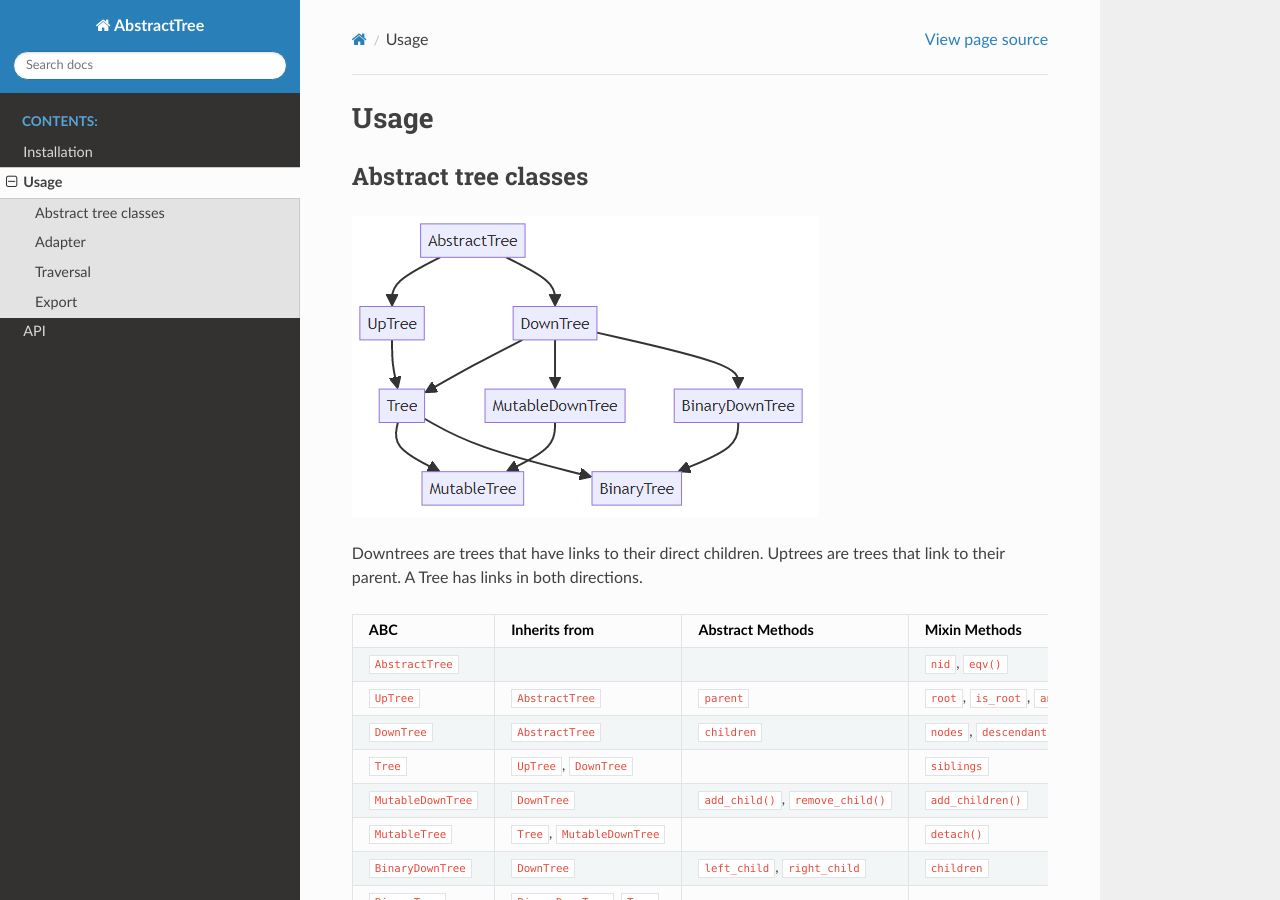
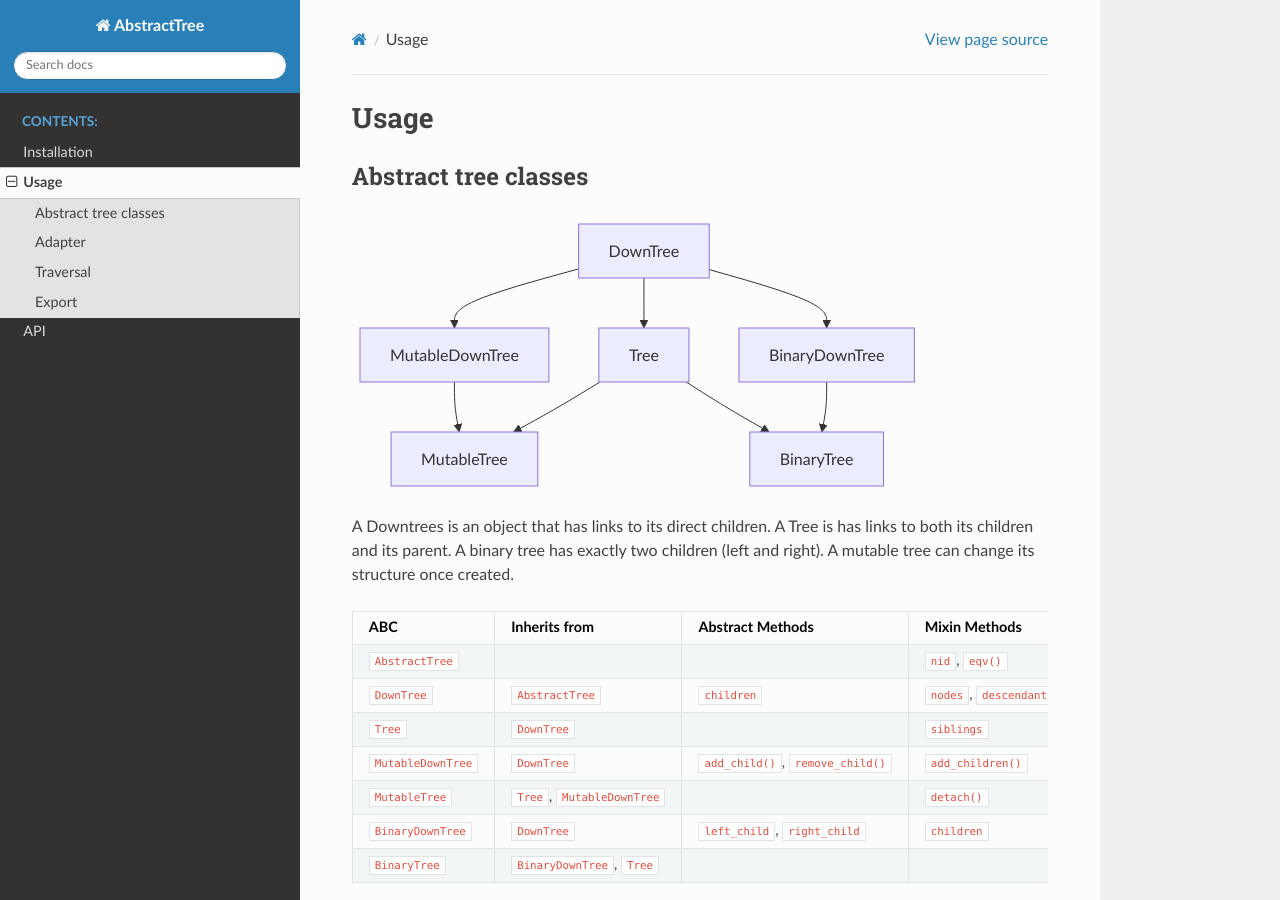
Before and after one commit to lverweijen/AbstractTree, a Sphinx documentation site: the page built from docs/source/usage_bundled.rst, in a window 1280 px wide and 900 px high. Built offline with Sphinx 7.4.7 and the Read the Docs theme 3.1.0, drawn with Linux system fonts in a browser that asks for light colours; pages that are not in the unit, such as notebooks, are missing from menus; the version number could not be read and is left out; some of the changed text lies outside the part shown.

Commit message:
Move changelog to sphinx

```diff
--- a/docs/requirements.txt
+++ b/docs/requirements.txt
@@ -1 +1,4 @@
 sphinx-rtd-theme>=3.0.2
+myst-parser>=3.0.1
+myst>=1.0.4
+sphinxcontrib-mermaid>=1.0.0
--- a/docs/source/conf.py
+++ b/docs/source/conf.py
@@ -6,10 +6,19 @@
 # -- Project information -----------------------------------------------------
 # https://www.sphinx-doc.org/en/master/usage/configuration.html#project-information
 
+# Code is in src. Make sure sphinx can find it
+import sys
+from pathlib import Path
+src_folder = Path(__file__).parent.parent.parent / "src"
+print(src_folder)
+sys.path.insert(0, str(src_folder.resolve(strict=True)))
+
+from setuptools_scm import get_version
+
 project = 'AbstractTree'
 copyright = '2024, Laurent Verweijen'
 author = 'Laurent Verweijen'
-release = '0.0.4'
+release = get_version('abstracttree')
 
 # -- General configuration ---------------------------------------------------
 # https://www.sphinx-doc.org/en/master/usage/configuration.html#general-configuration
@@ -19,6 +28,8 @@ extensions = [
     'sphinx.ext.autosummary',
     'sphinx.ext.githubpages',
     'sphinx.ext.viewcode',
+    'myst_parser',
+    'sphinxcontrib.mermaid'
 ]
 
 templates_path = ['_templates']
@@ -33,9 +44,4 @@ html_theme = 'sphinx_rtd_theme'
 html_static_path = ['_static']
 
 
-# Code is in src. Make sure sphinx can find it
-import sys
-from pathlib import Path
-src_folder = Path(__file__).parent.parent.parent / "src"
-print(src_folder)
-sys.path.insert(0, str(src_folder.resolve(strict=True)))
+myst_enable_extensions = ["colon_fence"]
--- a/docs/source/index.rst
+++ b/docs/source/index.rst
@@ -18,6 +18,7 @@ Finally, it provides many exports that even work on objects that don't inherit f
    installation
    usage_bundled
    api
+   CHANGES
 
 
 Indices and tables
--- a/docs/source/usage_bundled.rst
+++ b/docs/source/usage_bundled.rst
@@ -4,22 +4,40 @@ Usage
 Abstract tree classes
 ---------------------
 
-.. image:: images/abstracttree.png
+.. mermaid::
 
-Downtrees are trees that have links to their direct children.
-Uptrees are trees that link to their parent.
-A Tree has links in both directions.
+    graph TD;
+    Tree[Tree];
+    MutableTree[MutableTree];
+    DownTree[DownTree];
+    Tree[Tree];
+    MutableTree[MutableTree];
+    MutableDownTree[MutableDownTree];
+    MutableTree[MutableTree];
+    BinaryDownTree[BinaryDownTree];
+    BinaryTree[BinaryTree];
+    Tree-->MutableTree;
+    DownTree-->Tree;
+    DownTree-->MutableDownTree;
+    MutableDownTree-->MutableTree;
+    DownTree-->BinaryDownTree;
+    BinaryDownTree-->BinaryTree;
+    Tree-->BinaryTree;
+
+
+A Downtrees is an object that has links to its direct children.
+A Tree is has links to both its children and its parent.
+A binary tree has exactly two children (left and right).
+A mutable tree can change its structure once created.
 
 +---------------------+-------------------------------+-------------------------------------+------------------------------------------------------------------------------------+
 | ABC                 | Inherits from                 | Abstract Methods                    | Mixin Methods                                                                      |
 +=====================+===============================+=====================================+====================================================================================+
 | ``AbstractTree``    |                               |                                     | ``nid``, ``eqv()``                                                                 |
 +---------------------+-------------------------------+-------------------------------------+------------------------------------------------------------------------------------+
-| ``UpTree``          | ``AbstractTree``              | ``parent``                          | ``root``, ``is_root``, ``ancestors``, ``path``                                     |
-+---------------------+-------------------------------+-------------------------------------+------------------------------------------------------------------------------------+
 | ``DownTree``        | ``AbstractTree``              | ``children``                        | ``nodes``, ``descendants``, ``leaves``, ``levels``, ``is_leaf``, ``transform()``   |
 +---------------------+-------------------------------+-------------------------------------+------------------------------------------------------------------------------------+
-| ``Tree``            | ``UpTree``, ``DownTree``      |                                     | ``siblings``                                                                       |
+| ``Tree``            | ``DownTree``                  |                                     | ``siblings``                                                                       |
 +---------------------+-------------------------------+-------------------------------------+------------------------------------------------------------------------------------+
 | ``MutableDownTree`` | ``DownTree``                  | ``add_child()``, ``remove_child()`` | ``add_children()``                                                                 |
 +---------------------+-------------------------------+-------------------------------------+------------------------------------------------------------------------------------+
--- a/pyproject.toml
+++ b/pyproject.toml
@@ -41,6 +41,7 @@ export = [
 [project.urls]
 Homepage = "https://github.com/lverweijen/abstracttree"
 Repository = "https://github.com/lverweijen/abstracttree"
+Documentation = "https://lverweijen.github.io/AbstractTree/"
 Issues = "https://github.com/lverweijen/abstracttree/issues"
 Changelog = "https://github.com/lverweijen/abstracttree/blob/main/changes.md"
 
@@ -60,6 +61,9 @@ dev = [
     "ruff>=0.8.2",
     "sphinx-rtd-theme>=3.0.2",
     "sphinx>=7.4.7",
+    "myst-parser>=3.0.1",
+    "myst>=1.0.4",
+    "sphinxcontrib-mermaid>=1.0.0",
 ]
 
 [build-system]
```
Also changed, not shown: other parts of docs/source/usage_bundled.rst (+1 -1 lines), CHANGES.md (deleted, +0 -23 lines).
